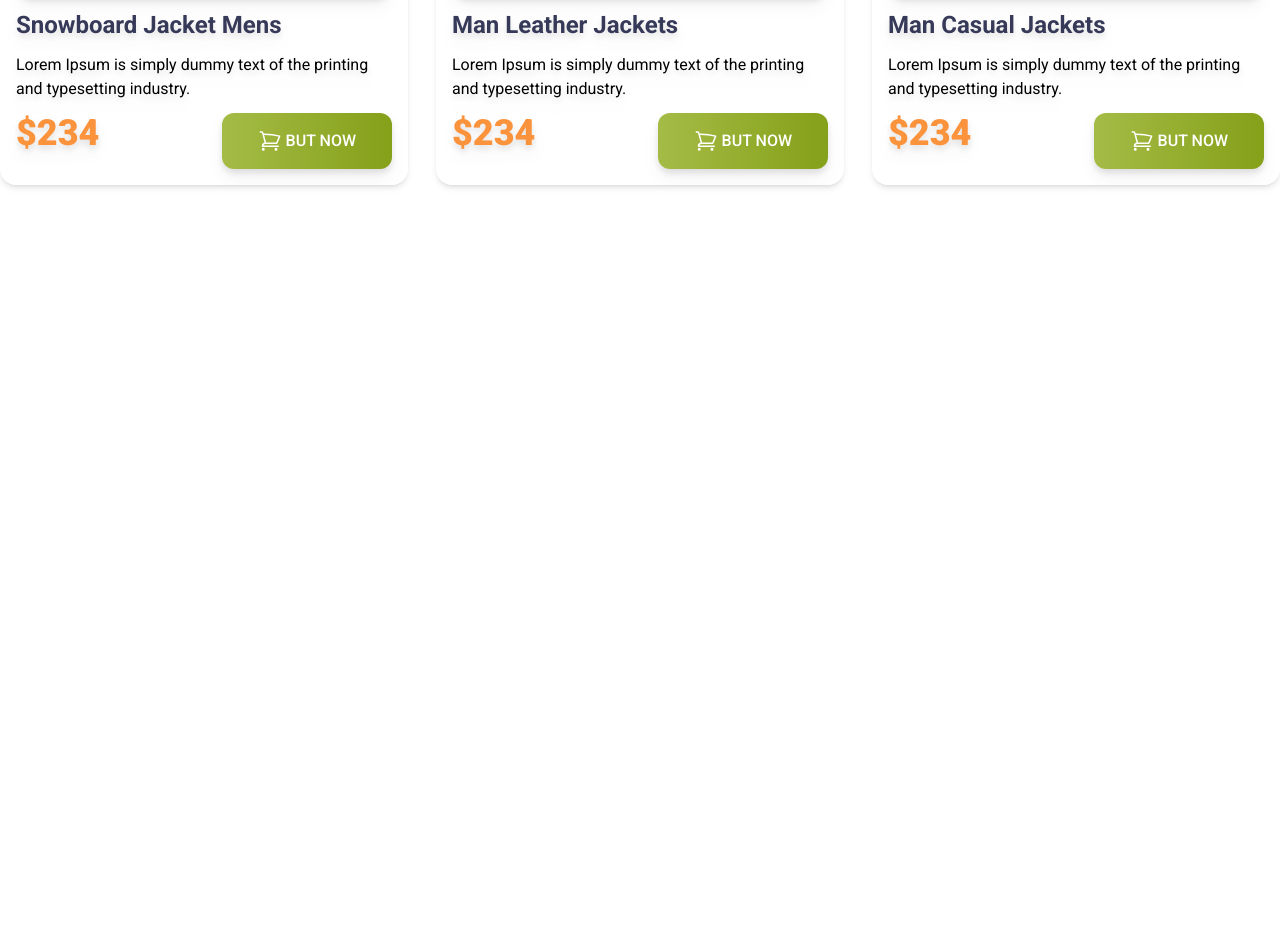
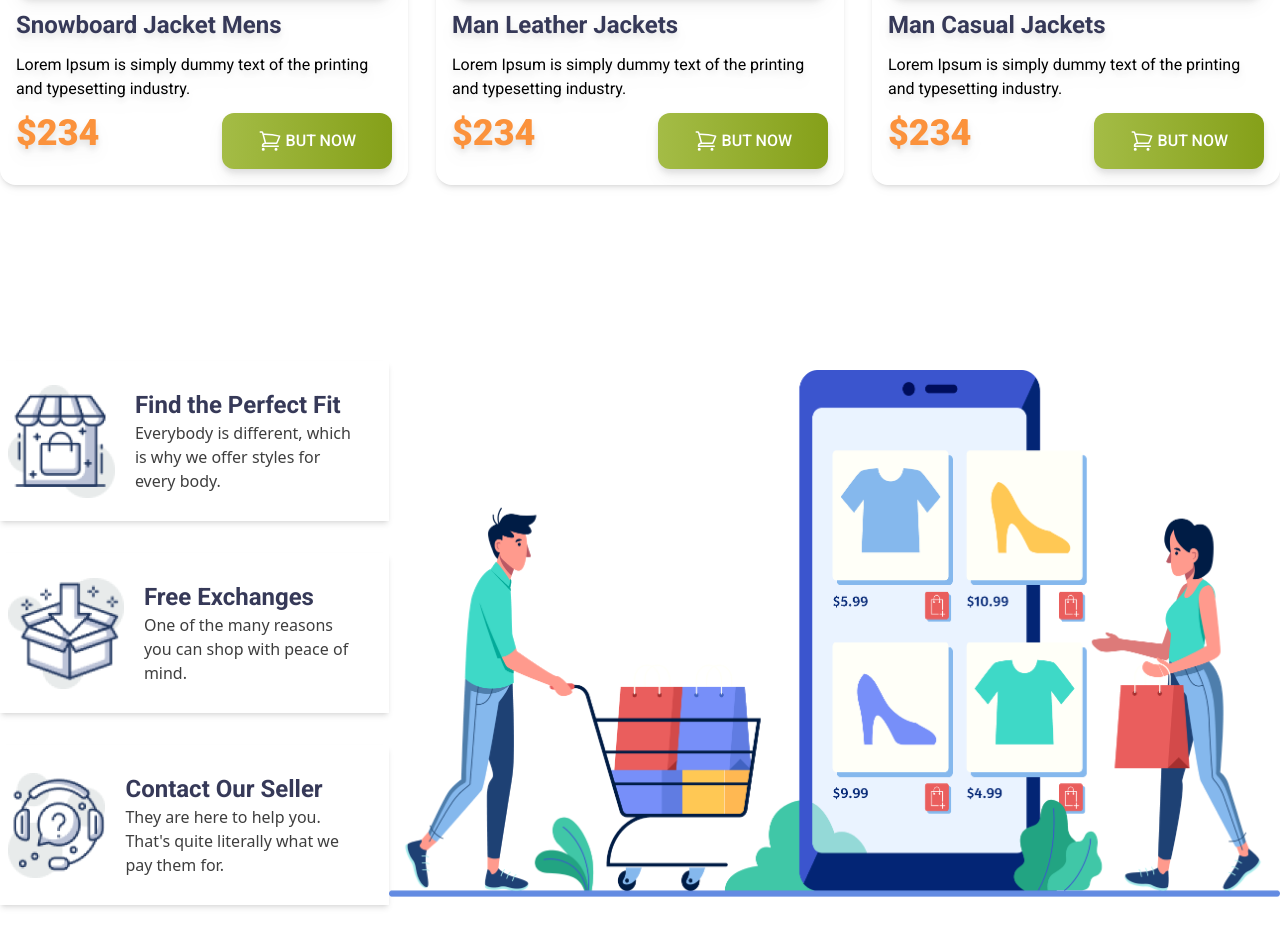
Before and after one commit to contactmizan/penguin-fashion-with-tailwind, a plain HTML site: page index.html in a window 1280 px wide. Shown: the part 2081-3028 px from the top of the page. Before the commit the page ends 2314 px from the top, so only its background shows below. Drawn offline with nearby package versions, Linux system fonts and the light colour scheme.

Commit message:
added footer section

```diff
--- a/index.html
+++ b/index.html
@@ -205,8 +205,38 @@
             </div>
         </section>
     </main>
-    <footer>
-
+    <footer class="max-w-7xl mx-auto">
+        <section class="md:flex md:justify-between items-center my-32">
+            <div class="grid gap-8">
+                <div class="flex items-center shadow-md p-2">
+                    <div> <img src="icons/house.png" alt=""></div>
+                    <div class="p-5">
+                        <h2 class="text-[#363958] font-bold text-2xl font-roboto ">Find the Perfect Fit</h2>
+                        <p class="text-[#3E3E3E]">Everybody is different, which is why we offer styles for every body.
+                        </p>
+                    </div>
+                </div>
+                <div class="flex items-center shadow-md p-2">
+                    <div> <img src="icons/box.png" alt=""></div>
+                    <div class="p-5">
+                        <h2 class="text-[#363958] font-bold text-2xl font-roboto ">Free Exchanges</h2>
+                        <p class="text-[#3E3E3E]">One of the many reasons you can shop
+                            with peace of mind.</p>
+                    </div>
+                </div>
+                <div class="flex items-center shadow-md p-2">
+                    <div> <img src="icons/question.png" alt=""></div>
+                    <div class="p-5">
+                        <h2 class="text-[#363958] font-bold text-2xl font-roboto ">Contact Our Seller</h2>
+                        <p class="text-[#3E3E3E]">They are here to help you. That's quite
+                            literally what we pay them for.</p>
+                    </div>
+                </div>
+            </div>
+            <div>
+                <img src="images/shopping.png" alt="">
+            </div>
+        </section>
     </footer>
 </body>
 
```
